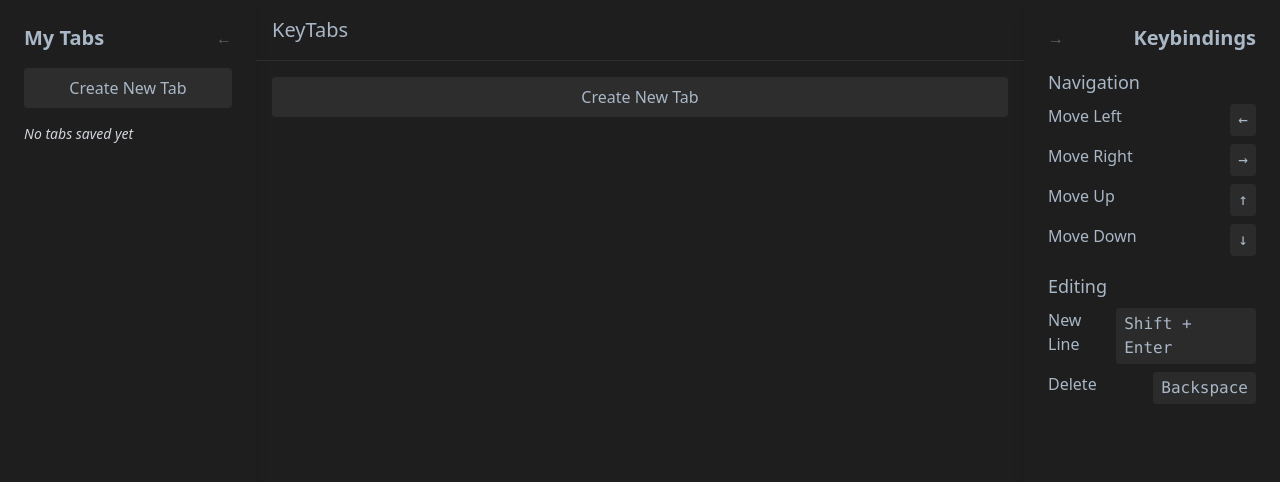
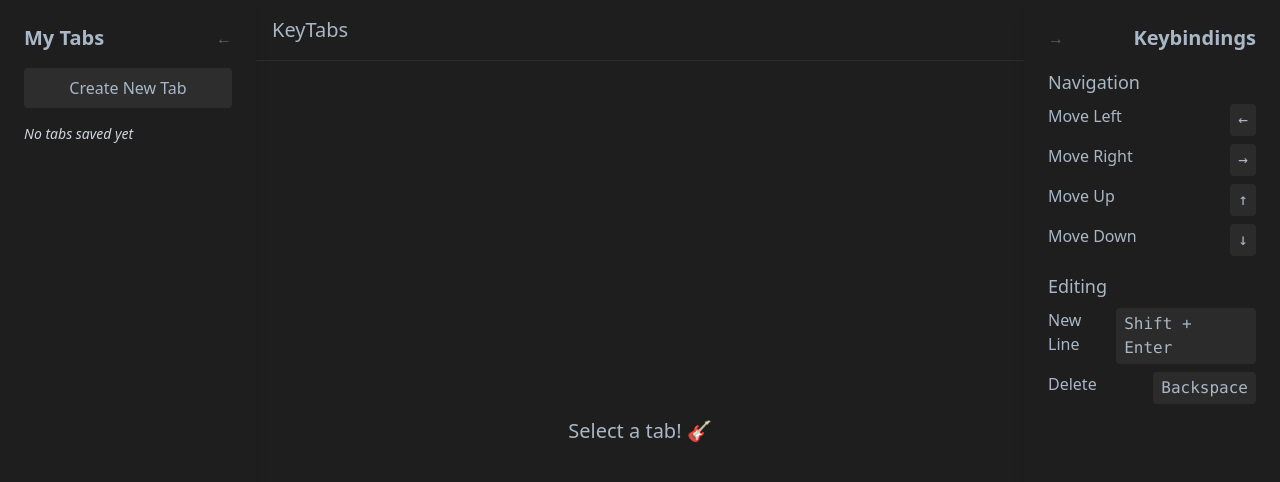
Before and after one commit to mcambria/keytabs-app, a React (Vite) app: page / in a window 1280 px wide. Shown: the top 482 px of the page. Built offline with nearby package versions, Linux system fonts and the light colour scheme.

Commit message:
remove new tab button from editor

```diff
--- a/src/components/editor.tsx
+++ b/src/components/editor.tsx
@@ -416,8 +416,8 @@ const TabEditor: React.FC<TabEditorProps> = ({ className = "" }) => {
 
   if (!currentTab) {
     return (
-      <div className={className}>
-        <NewTabButton />
+      <div className={`flex flex-col justify-center items-center text-xl ide-text-muted ${className}`}>
+        Select a tab! 🎸
       </div>
     );
   }
--- a/src/components/new-tab-button.tsx
+++ b/src/components/new-tab-button.tsx
@@ -15,7 +15,7 @@ export const NewTabButton: React.FC<NewTabButtonProps> = ({
         // will create if it doesn't exist
         setCurrentTab(id);
       }}
-      className={`w-full mb-4 px-4 py-2 bg-ide-highlight text-ide-text rounded hover:bg-ide-highlight-hover transition-colors ${className}`}
+      className={`mb-4 px-4 py-2 bg-ide-highlight text-ide-text rounded hover:bg-ide-highlight-hover transition-colors ${className}`}
     >
       Create New Tab
     </button>
```
